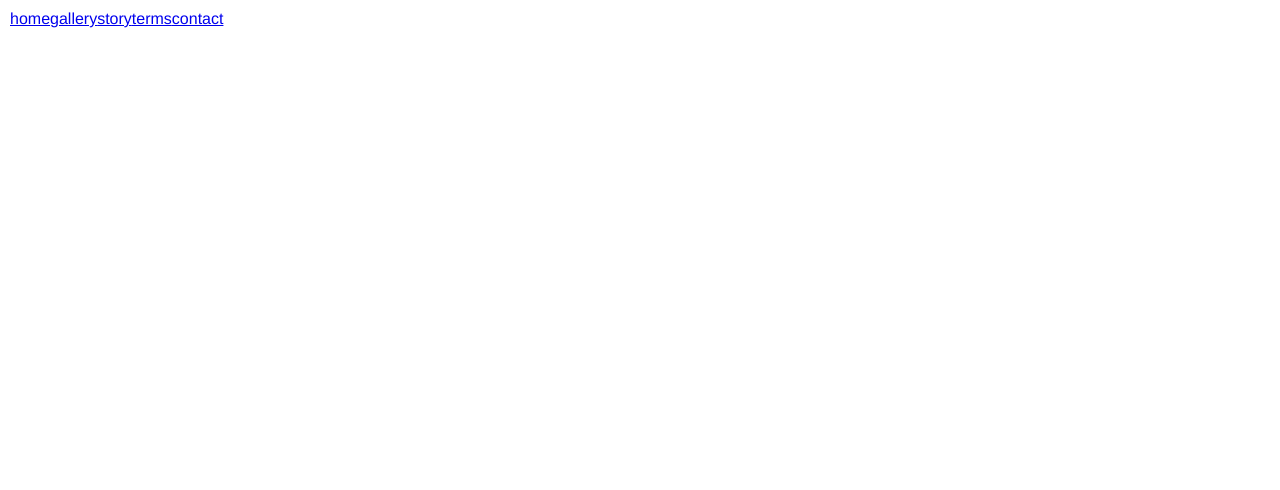
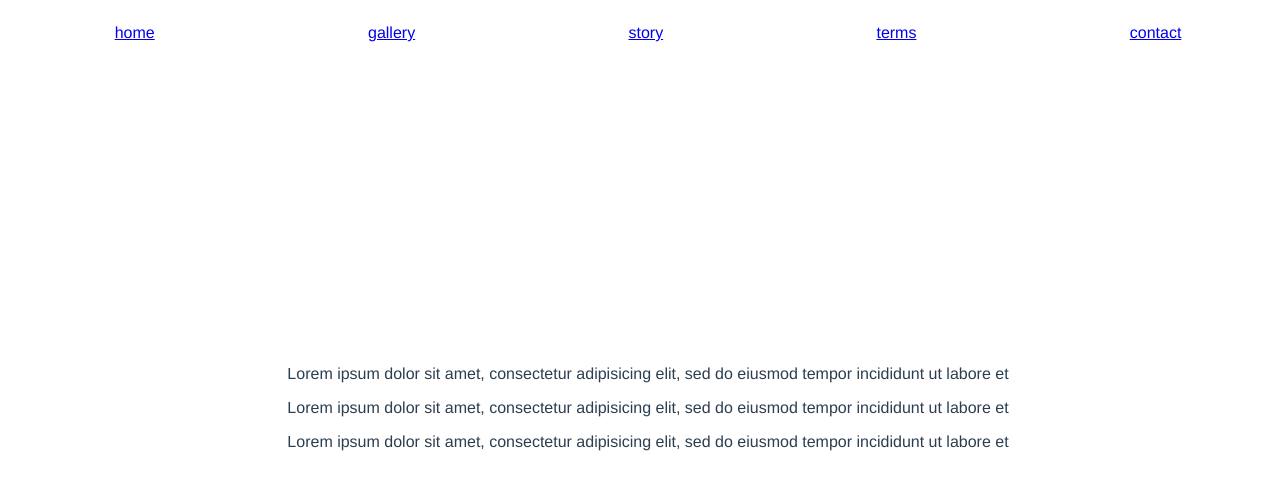
Before and after one commit to nigelorion/hbailey, a Vue app: page /#/story in a window 1280 px wide. Before the commit this address led to /#/gallery. Shown: the top 490 px of the page. Built offline with nearby package versions, Linux system fonts and the light colour scheme.

Commit message:
add routing and dummy content to components

```diff
--- a/src/App.vue
+++ b/src/App.vue
@@ -1,13 +1,21 @@
 <template>
   <div id="app">
     <nav>
-      <a href="#">home</a>
+      <!-- <a href="#">home</a>
       <a href="#">gallery</a>
       <a href="#">story</a>
       <a href="#">terms</a>
-      <a href="#">contact</a>
+      <a href="#">contact</a> -->
+      <router-link to="/">home</router-link>
+      <router-link to="/gallery">gallery</router-link>
+      <router-link to="/story">story</router-link>
+      <router-link to="/terms">terms</router-link>
+      <router-link to="/contact">contact</router-link>
+
     </nav>
-    <router-view></router-view>
+    <transition name="fade" mode="out-in" v-on:after-enter="afterEnter" appear>
+      <router-view></router-view>
+    </transition>
   </div>
 </template>
 
@@ -35,8 +43,19 @@ export default {
 
 nav {
   position: absolute;
-  top: 10px;
-  left: 10px;
+  top: 3%;
+  width: 100%;
+  display: flex;
+  justify-content: space-around;
+
 
 }
+
+.fade-enter-active, .fade-leave-active {
+  transition: opacity 0.5s
+}
+
+.fade-enter, .fade-leave-active {
+  opacity: 0
+}
 </style>
--- /dev/null
+++ b/src/components/Contact.vue
@@ -0,0 +1,23 @@
+<template>
+  <div class="main">
+  <p>{{ email }}</p>
+
+
+  </div>
+</template>
+
+<script>
+export default {
+  name: 'main',
+  data () {
+    return {
+      email: 'testing@gmail.com'
+    }
+  }
+}
+</script>
+
+<style lang="scss" scoped>
+
+
+</style>
--- /dev/null
+++ b/src/components/Gallery.vue
@@ -0,0 +1,26 @@
+<template>
+  <div class="main">
+    <img src="https://scontent-sea1-1.xx.fbcdn.net/v/t1.0-9/22046034_10155479723630795_6557431837921339062_n.jpg?oh=afb13b34a8d023e71fcee1bd78b0a856&oe=5A88214B" alt="">
+
+
+  </div>
+</template>
+
+<script>
+export default {
+  name: 'main',
+  data () {
+    return {
+    }
+  }
+}
+</script>
+
+<style lang="scss" scoped>
+
+img {
+  height: 200px;
+}
+
+
+</style>
--- a/src/components/Home.vue
+++ b/src/components/Home.vue
@@ -21,7 +21,6 @@ export default {
 }
 </script>
 
-<!-- Add "scoped" attribute to limit CSS to this component only -->
 <style lang="scss" scoped>
 h1, h3, p {
   font-weight: normal;
--- /dev/null
+++ b/src/components/Story.vue
@@ -0,0 +1,29 @@
+<template>
+  <div class="main">
+    <p>Lorem ipsum dolor sit amet, consectetur adipisicing elit, sed do eiusmod tempor incididunt ut labore et </p>
+    <p>Lorem ipsum dolor sit amet, consectetur adipisicing elit, sed do eiusmod tempor incididunt ut labore et </p>
+    <p>Lorem ipsum dolor sit amet, consectetur adipisicing elit, sed do eiusmod tempor incididunt ut labore et </p>
+
+
+
+
+  </div>
+</template>
+
+<script>
+export default {
+  name: 'main',
+  data () {
+    return {
+
+    }
+  }
+}
+</script>
+
+<style lang="scss" scoped>
+
+
+
+
+</style>
--- /dev/null
+++ b/src/components/Terms.vue
@@ -0,0 +1,24 @@
+<template>
+  <div class="main">
+    <p>Lorem ipsum dolor sit amet, consectetur adipisicing elit, sed do eiusmod tempor incididunt ut labore et dolore magna aliqua. Ut enim ad minim veniam, quis nostrud exercitation ullamco laboris nisi ut aliquip ex ea commodo consequat. Duis aute irure dolor in reprehenderit in voluptate velit esse cillum dolore eu fugiat nulla pariatur. Excepteur sint occaecat cupidatat non proident, sunt in culpa qui officia deserunt mollit anim id est laborum.</p>
+
+  </div>
+</template>
+
+<script>
+export default {
+  name: 'main',
+  data () {
+    return {
+
+    }
+  }
+}
+</script>
+
+<style lang="scss" scoped>
+
+
+
+
+</style>
--- a/src/router/index.js
+++ b/src/router/index.js
@@ -1,6 +1,10 @@
 import Vue from 'vue'
 import Router from 'vue-router'
 import Home from '@/components/Home'
+import Gallery from '@/components/Gallery'
+import Contact from '@/components/Contact'
+import Terms from '@/components/Terms'
+import Story from '@/components/Story'
 
 Vue.use(Router)
 
@@ -10,6 +14,26 @@ export default new Router({
       path: '/',
       name: 'home',
       component: Home
+    },
+    {
+      path: '/gallery',
+      name: 'gallery',
+      component: Gallery
+    },
+    {
+      path: '/story',
+      name: 'story',
+      component: Story
+    },
+    {
+      path: '/terms',
+      name: 'terms',
+      component: Terms
+    },
+    {
+      path: '/contact',
+      name: 'contact',
+      component: Contact
     }
   ]
 })
```
